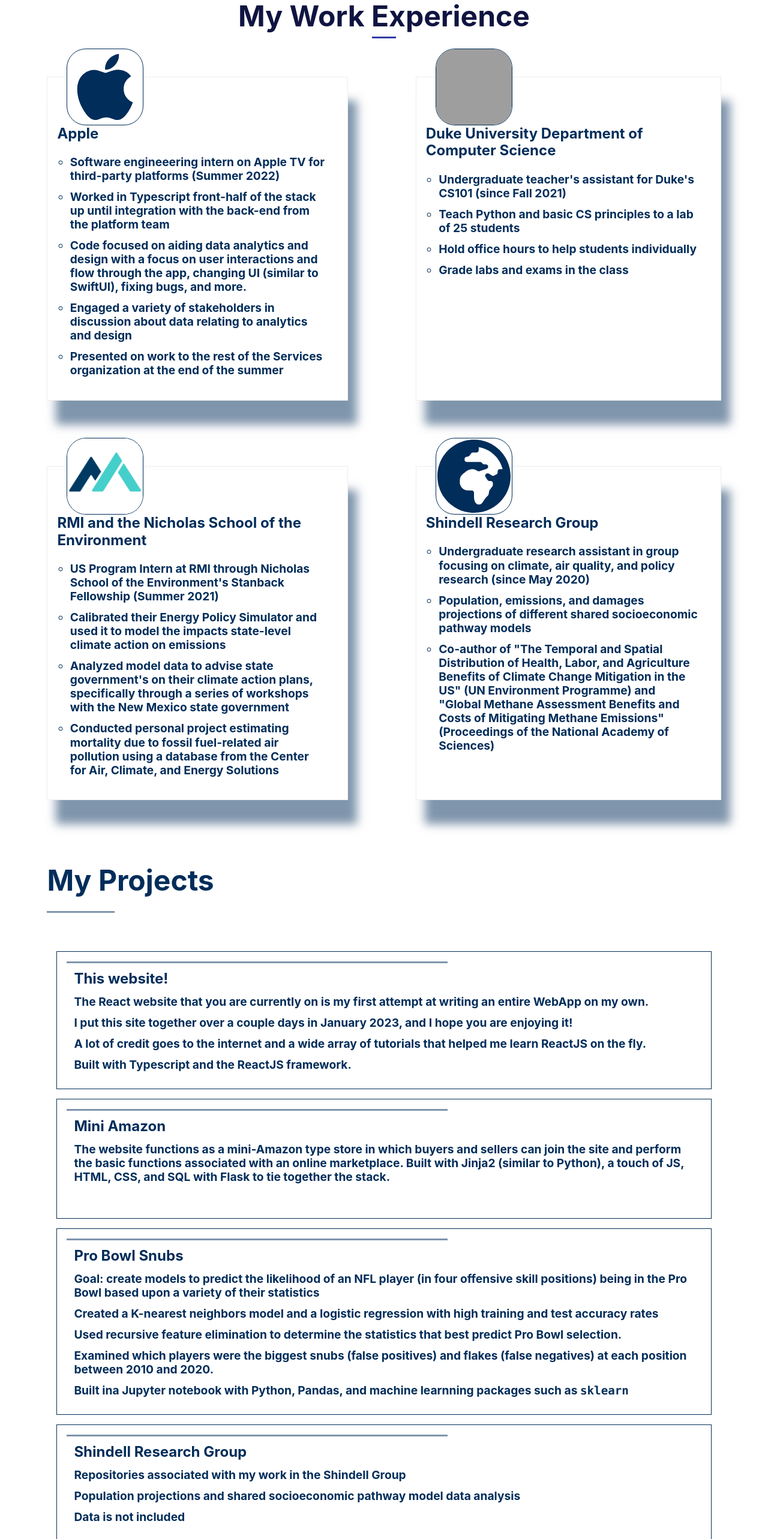
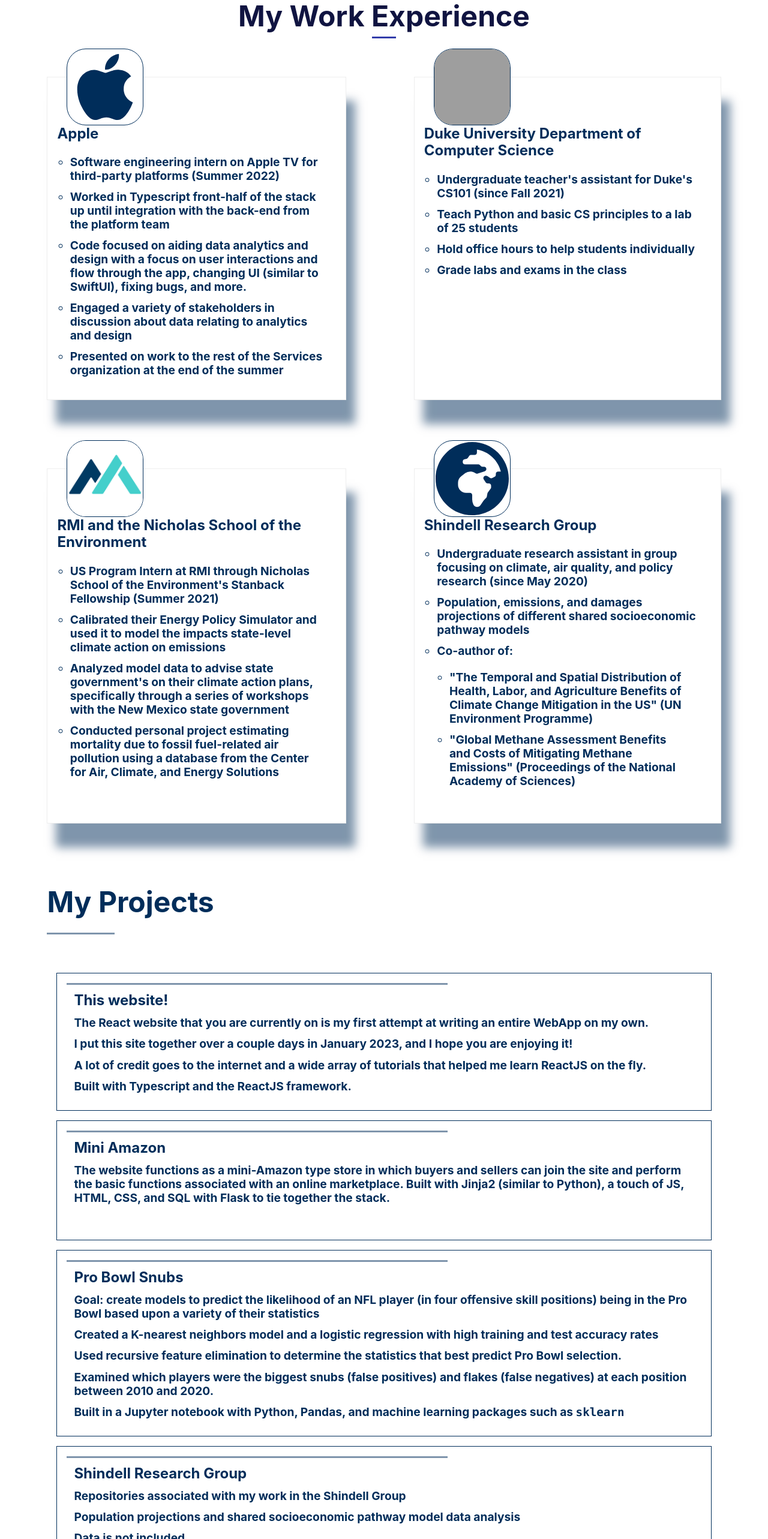
Before and after one commit to aglick24/my-app, a React (Create React App) app: page / in a window 1280 px wide. Shown: the part 946-3512 px from the top of the page at 60% size. Built offline with nearby package versions, Linux system fonts and the light colour scheme; grey boxes are pictures that could not be loaded.

Commit message:
changed some shit

```diff
--- a/src/components/InfoCard.css
+++ b/src/components/InfoCard.css
@@ -16,7 +16,7 @@
 }
 
 .InfoCard li a:hover {
-    font-weight: bolder;
+    text-decoration: underline;
 }
 
 .InfoCard ul {
@@ -57,6 +57,11 @@
     border: 1px solid var(--primary-color-translucent);
 }
 
+.InfoCard.Linked:hover li li {
+    font-weight: bolder;
+    color: var(--primary-dark);
+}
+
 @media screen and (max-width: 940px) {
     .InfoCard {
         max-width: 100%;
--- a/src/components/ListCard.css
+++ b/src/components/ListCard.css
@@ -27,7 +27,7 @@
     border: 1px solid var(--primary-dark-translucent);
 }
 
-.ListCard.Linked:hover p{
+.ListCard.Linked:hover p {
     color: #eee;
     font-size: 24px;
 }
--- a/src/components/Projects.tsx
+++ b/src/components/Projects.tsx
@@ -19,7 +19,7 @@
                 link={'https://github.com/aglick24/mini-amazon-pin-pals'}/>
                 <ListCard
                 title={'Pro Bowl Snubs'}
-                content={<><p>Goal: create models to predict the likelihood of an NFL player (in four offensive skill positions) being in the Pro Bowl based upon a variety of their statistics</p><p>Created a K-nearest neighbors model and a logistic regression with high training and test accuracy rates</p><p>Used recursive feature elimination to determine the statistics that best predict Pro Bowl selection.</p><p>Examined which players were the biggest snubs (false positives) and flakes (false negatives) at each position between 2010 and 2020.</p><p>Built ina Jupyter notebook with Python, Pandas, and machine learnning packages such as <code>sklearn</code></p></>}
+                content={<><p>Goal: create models to predict the likelihood of an NFL player (in four offensive skill positions) being in the Pro Bowl based upon a variety of their statistics</p><p>Created a K-nearest neighbors model and a logistic regression with high training and test accuracy rates</p><p>Used recursive feature elimination to determine the statistics that best predict Pro Bowl selection.</p><p>Examined which players were the biggest snubs (false positives) and flakes (false negatives) at each position between 2010 and 2020.</p><p>Built in a Jupyter notebook with Python, Pandas, and machine learning packages such as <code>sklearn</code></p></>}
                 link={'https://github.com/aglick24/cs216-pro-bowl'}/>
                 <ListCard
                 title={'Shindell Research Group'}
--- a/src/components/Work.tsx
+++ b/src/components/Work.tsx
@@ -17,7 +17,7 @@
               title={'Apple'}
               content={
               <ul>
-                <li>Software engineeering intern on Apple TV for third-party platforms (Summer 2022)</li>
+                <li>Software engineering intern on Apple TV for third-party platforms (Summer 2022)</li>
                 <li>Worked in Typescript front-half of the stack up until integration with the back-end from the platform team</li>
                 <li>Code focused on aiding data analytics and design with a focus on user interactions and flow through the app, changing UI (similar to SwiftUI), fixing bugs, and more.</li>
                 <li>Engaged a variety of stakeholders in discussion about data relating to analytics and design</li>
@@ -53,7 +53,16 @@
                 <ul>
                   <li>Undergraduate research assistant in group focusing on climate, air quality, and policy research (since May 2020)</li>
                   <li>Population, emissions, and damages projections of different shared socioeconomic pathway models</li>
-                  <li>Co-author of <a href='#publications'>"The Temporal and Spatial Distribution of Health, Labor, and Agriculture Benefits of Climate Change Mitigation in the US" (UN Environment Programme)</a> and <a href='#publications'>"Global Methane Assessment Benefits and Costs of Mitigating Methane Emissions" (Proceedings of the National Academy of Sciences)</a></li>
+                  <li>Co-author of:
+                    <ul>
+                      <li>
+                        <a href='#publications'>"The Temporal and Spatial Distribution of Health, Labor, and Agriculture Benefits of Climate Change Mitigation in the US"</a> (UN Environment Programme)
+                      </li>
+                      <li>
+                        <a href='#publications'>"Global Methane Assessment Benefits and Costs of Mitigating Methane Emissions"</a> (Proceedings of the National Academy of Sciences)
+                      </li>
+                    </ul>
+                  </li>
                 </ul>}
               link={'https://sites.duke.edu/shindellgroup/'}/>
             </div>
```
